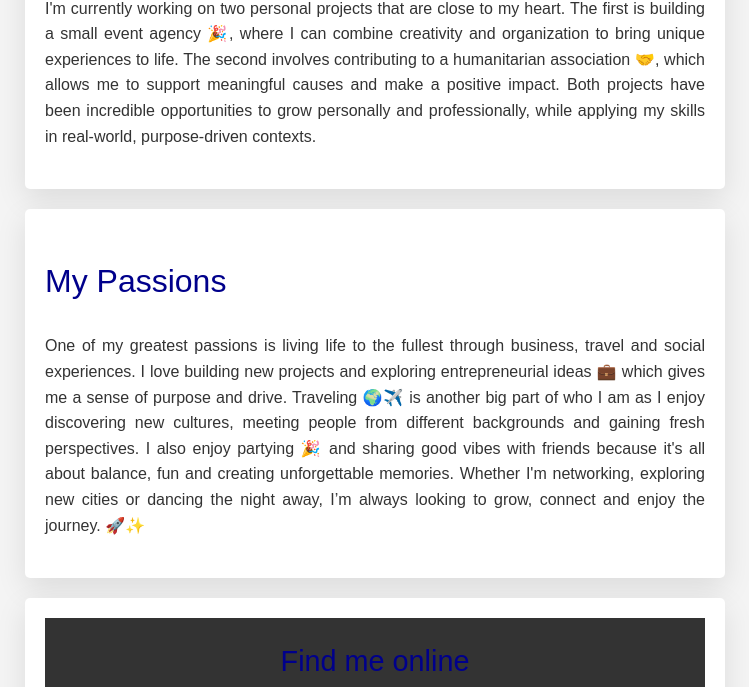
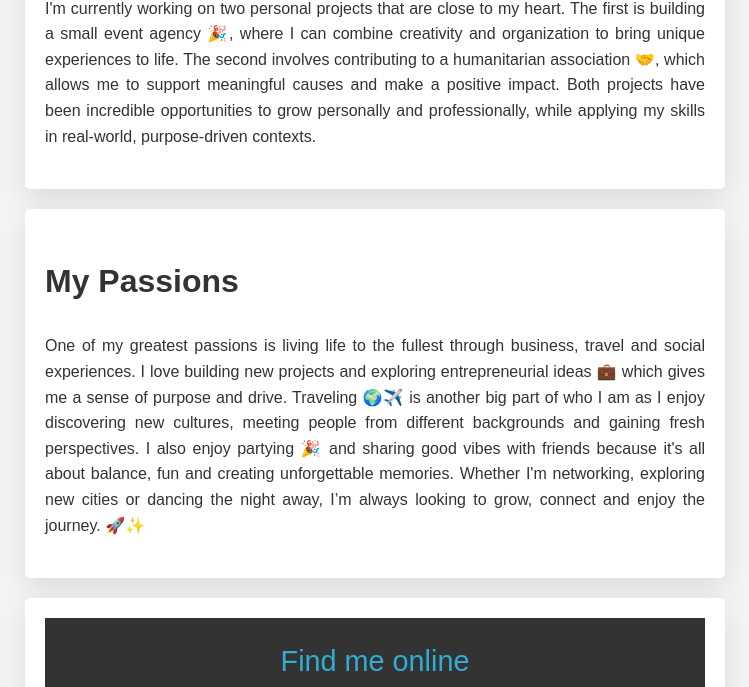
Before and after one commit to natanzps/my-profile, a plain HTML site: page index.html in a window 1280 px wide. Shown: the part 1186-1873 px from the top of the page, without its empty margins (265-1014 px from the left). Drawn offline with Linux system fonts and the light colour scheme.

Commit message:
Update style.css

```diff
--- a/style.css
+++ b/style.css
@@ -66,8 +66,13 @@ header p {
 }
 
 /* --- Section Titles (h1, h2, h3) --- */
-h1, h2, h3 {
+h1, h2, {
   color: darkblue;
+  font-weight: normal;
+}
+
+h3 {
+  color: #31ACD3;
   font-weight: normal;
 }
 
```
